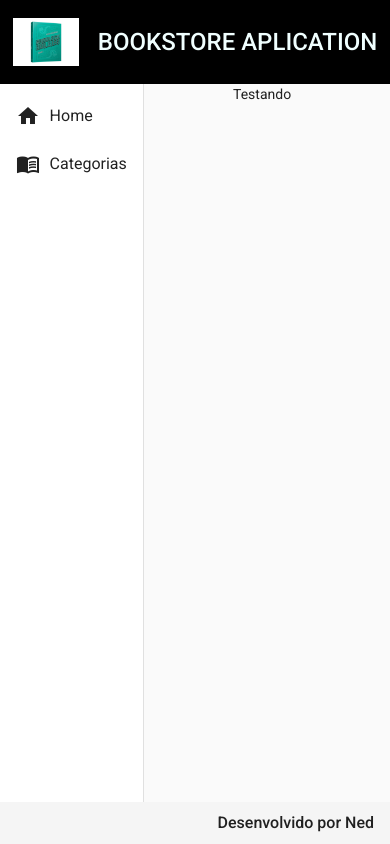
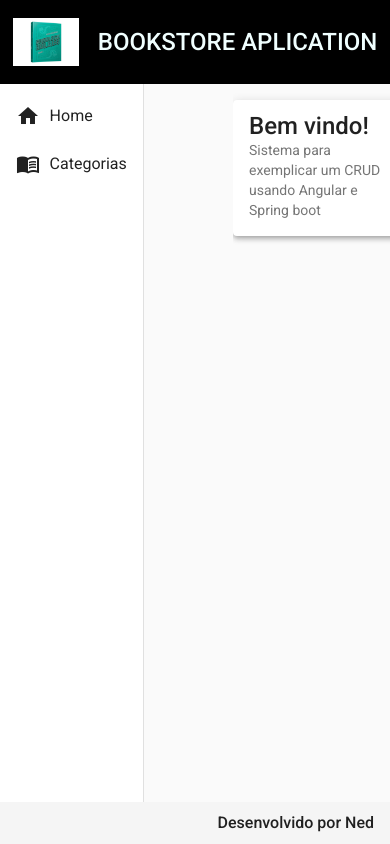
Before and after one commit to matheusned15/bookstore-front, an Angular app: page / in a window 390 px wide. Built offline with nearby package versions, Linux system fonts and the light colour scheme.

Commit message:
Home implementado com rota

```diff
--- a/src/app/app-routing.module.ts
+++ b/src/app/app-routing.module.ts
@@ -1,7 +1,11 @@
 import { NgModule } from '@angular/core';
 import { Routes, RouterModule } from '@angular/router';
+import { HomeComponent } from './components/views/home/home.component';
 
-const routes: Routes = [];
+const routes: Routes = [{
+  path:'',
+  component: HomeComponent
+}];
 
 @NgModule({
   imports: [RouterModule.forRoot(routes)],
--- a/src/app/components/template/nav/nav.component.html
+++ b/src/app/components/template/nav/nav.component.html
@@ -1,7 +1,7 @@
 <mat-sidenav-container class="container">
     <mat-sidenav mode="side" opened>
         <mat-nav-list>
-            <a mat-list-item>
+            <a routerlink="" mat-list-item>
                 <i class="material-icons">home</i> Home
             </a>
             <a mat-list-item>
@@ -11,7 +11,7 @@
     </mat-sidenav>
 
     <mat-sidenav-content>
-        Testando
+        <router-outlet></router-outlet>
     </mat-sidenav-content>
 
 </mat-sidenav-container>
--- /dev/null
+++ b/src/app/components/views/home/home.component.css
@@ -0,0 +1,16 @@
+.home {
+    width: 95%;
+    margin: 1rem auto;
+}
+
+@media (max-width: 450px) {
+    .home {
+        width: 70%;
+    }
+}
+
+@media (max-width: 770px) {
+    .home {
+        width: 90%;
+    }
+}
--- /dev/null
+++ b/src/app/components/views/home/home.component.html
@@ -0,0 +1,5 @@
+<mat-card class="home mat-elevation-z4">
+    <mat-card-title class="title">Bem vindo!</mat-card-title>
+    <mat-card-subtitle class="subtitle">Sistema para exemplicar um CRUD usando Angular e Spring boot</mat-card-subtitle>
+
+</mat-card>
--- /dev/null
+++ b/src/app/components/views/home/home.component.ts
@@ -0,0 +1,15 @@
+import { Component, OnInit } from '@angular/core';
+
+@Component({
+  selector: 'app-home',
+  templateUrl: './home.component.html',
+  styleUrls: ['./home.component.css']
+})
+export class HomeComponent implements OnInit {
+
+  constructor() { }
+
+  ngOnInit(): void {
+  }
+
+}
```
Also changed, not shown: src/app/app.module.ts (+7 -2 lines).
